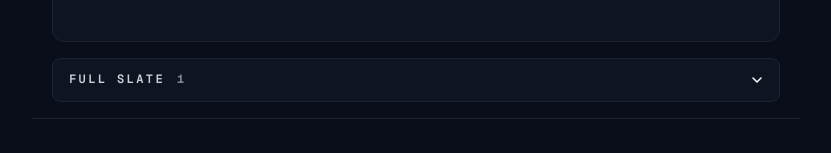
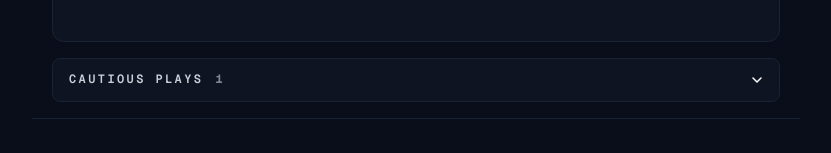
Before and after one commit to nickragone1-byte/linerup, a Next.js app: page /nba in a window 1280 px wide. Shown: the part 235-388 px from the top of the page, without its empty margins (224-1055 px from the left). Built offline with nearby package versions, Linux system fonts and the light colour scheme.

Commit message:
fix: dedup Cardinals in MLB page, fix NBA EV using pick side not model_prob_home, rename Full Slate NBA

```diff
--- a/app/components/PassRow.tsx
+++ b/app/components/PassRow.tsx
@@ -79,10 +79,10 @@ export default function PassRow({ items }: Props) {
             const homeName = game.home_team.split(" ").pop()!;
 
             // Model's favored side (for EV context)
-            const favorsHome = game.model_prob_home >= 50;
-            const favProb = favorsHome ? game.model_prob_home : 100 - game.model_prob_home;
-            const favML = favorsHome ? game.home_ml : game.away_ml;
-            const favAbbr = teamAbbr(favorsHome ? game.home_team : game.away_team);
+            const pickIsHome = game.pick === game.home_team;
+            const favProb = game.confidence;
+            const favML = pickIsHome ? game.home_ml : game.away_ml;
+            const favAbbr = teamAbbr(game.pick);
 
             const ev = computeEV(favProb, favML);
             const evClr = ev !== null ? evColor(ev) : "#4a5568";
--- a/app/components/PassRowNBA.tsx
+++ b/app/components/PassRowNBA.tsx
@@ -52,7 +52,7 @@ export default function PassRowNBA({ items }: Props) {
           className="uppercase"
           style={{ fontSize: 12, letterSpacing: "0.2em", color: "#c9d1d9", fontWeight: 600, fontFamily: "var(--font-geist-mono)" }}
         >
-          Full Slate
+          Cautious Plays
         </span>
         <span
           className="font-mono"
@@ -76,10 +76,10 @@ export default function PassRowNBA({ items }: Props) {
             const homeName = game.home_team.split(" ").pop()!;
 
             // Model's favored side (for EV context)
-            const favorsHome = game.model_prob_home >= 50;
-            const favProb = favorsHome ? game.model_prob_home : 100 - game.model_prob_home;
-            const favML = favorsHome ? game.home_ml : game.away_ml;
-            const favAbbr = teamAbbr(favorsHome ? game.home_team : game.away_team);
+            const pickIsHome = game.pick === game.home_team;
+            const favProb = game.confidence;
+            const favML = pickIsHome ? game.home_ml : game.away_ml;
+            const favAbbr = teamAbbr(game.pick);
 
             const ev = computeEV(favProb, favML);
             const evClr = ev !== null ? evColor(ev) : "#4a5568";
--- a/app/mlb/page.tsx
+++ b/app/mlb/page.tsx
@@ -25,7 +25,16 @@ export default async function MLBPage() {
     getResults("mlb"),
   ]);
 
-  const withTiers = predictions.games
+  // Deduplicate games by matchup key
+  const seenGames = new Set<string>();
+  const uniqueGames = predictions.games.filter((game) => {
+    const key = `${game.away_team}|${game.home_team}`;
+    if (seenGames.has(key)) return false;
+    seenGames.add(key);
+    return true;
+  });
+
+  const withTiers = uniqueGames
     .map((game) => {
       const internal = computeTier(game);
       const display = toDisplayTier(internal);
```
